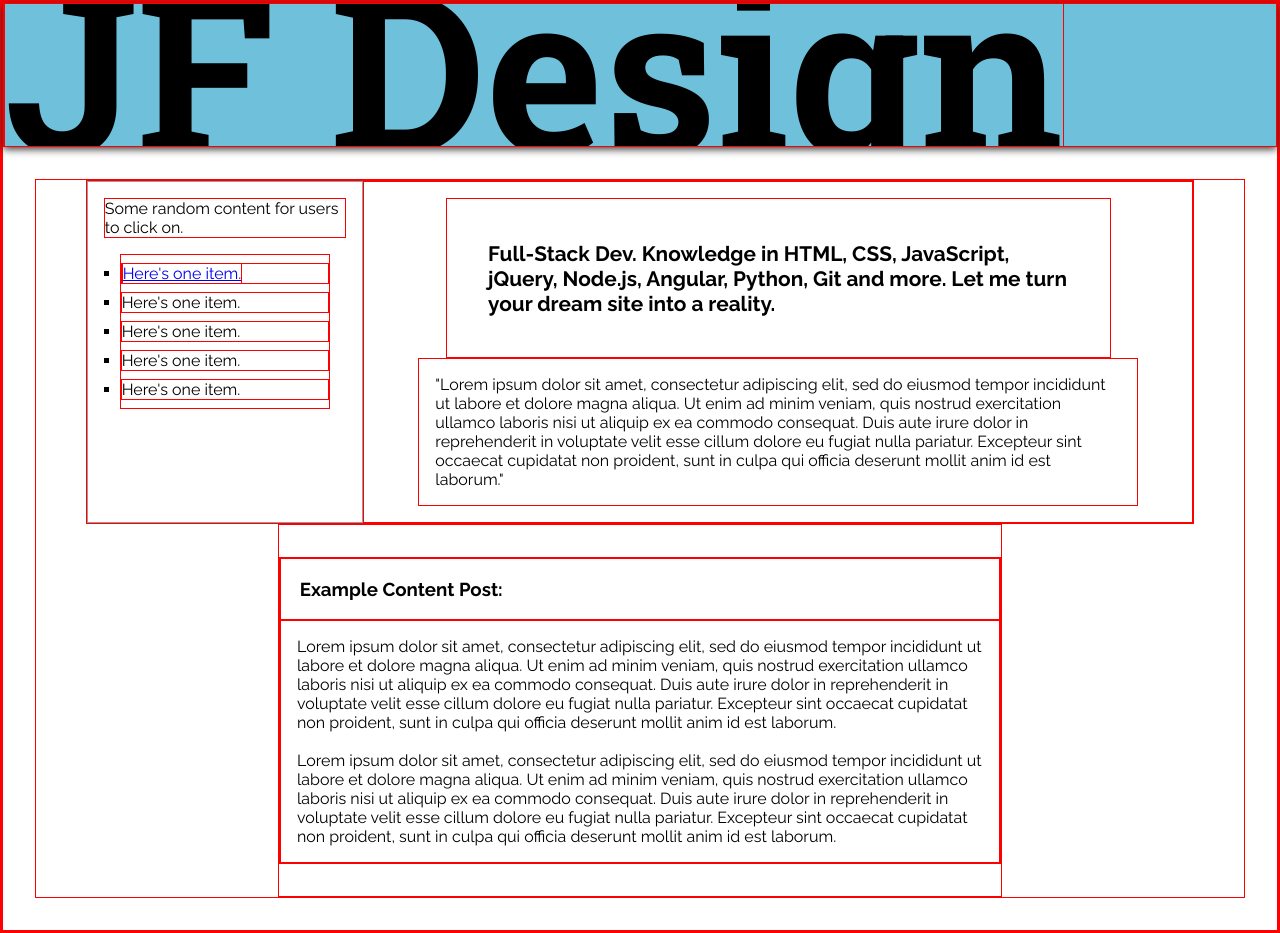
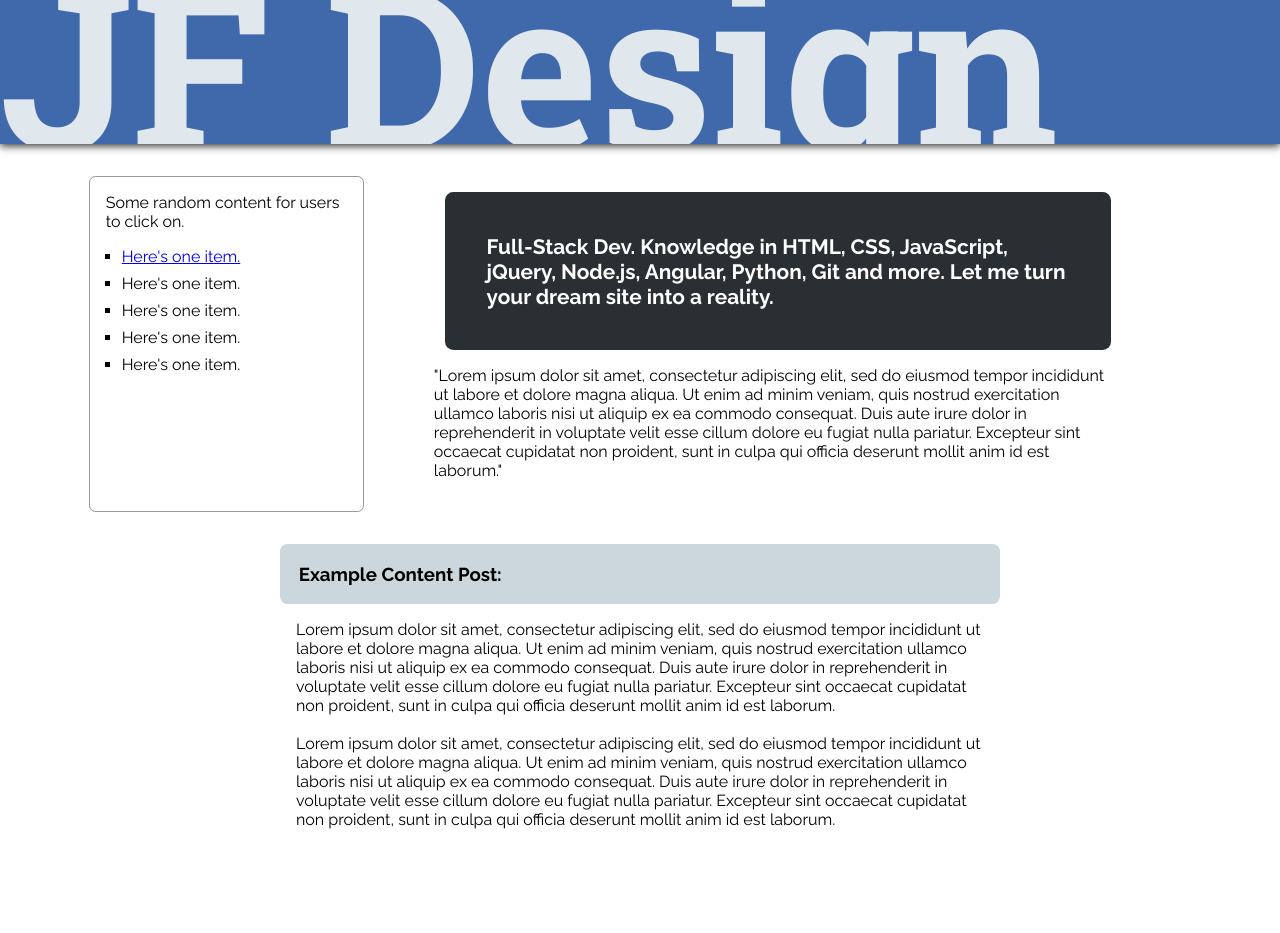
Before and after one commit to cubtekki/cubtekki.github.io, a plain HTML site: page index.html in a window 1280 px wide. After the commit the page ends 909 px from the top, so only its background shows below. Drawn offline with nearby package versions, Linux system fonts and the light colour scheme.

Commit message:
changed color theme

```diff
--- a/main.css
+++ b/main.css
@@ -5,6 +5,13 @@
 Assets used for page creation:
 
 Colors:
+HEX: #55ACEE blue
+HEX: #292F33 dark gray
+HEX: #66757F med gray
+HEX: #CCD6DD light gray
+HEX: #E1E8ED lighter
+HEX: #FFFFFF white
+
 #6fc0db blue
 */
 
@@ -15,7 +22,7 @@ Colors:
     box-sizing: border-box;
 
     /* for debugging layout issues enable this border below. */
-    border: 1px solid red;
+    /* border: 1px solid red; */
 }
 
 /* total page width and base styling */
@@ -39,7 +46,8 @@ p {
     opacity: 0; /* setting opacity to 0 so animation can fade it in */
     text-align: center;
     height: 9rem;
-    background-color: #6fc0db;
+    background-color: #3F69AA;
+    color: #E1E8ED;
     overflow: hidden;
     box-shadow: 0 .1rem .5rem rgb(45, 45, 45);
 }
@@ -90,6 +98,9 @@ nav {
 
 .post-title {
     padding: 1em;
+    background-color: #CCD6DD;
+    /* color: white; */
+    border-radius: 0.4em;
 }
 
 /* Paragraph styling for middle section */
@@ -100,6 +111,9 @@ nav {
 
 /* initial large job description text */
 #introduction > h2 {
+    color: white;
+    background-color: #292F33;
+    border-radius: 0.4em;
         margin: auto;
         padding: 2em;
         font-size: 1.3em;
@@ -135,6 +149,7 @@ nav {
     nav {
         display: initial;
         border: 1px solid rgba(0, 0, 0, 0.4);
+        border-radius: 0.4em;
         width: 25%;
         padding: 1em;
     }
```
